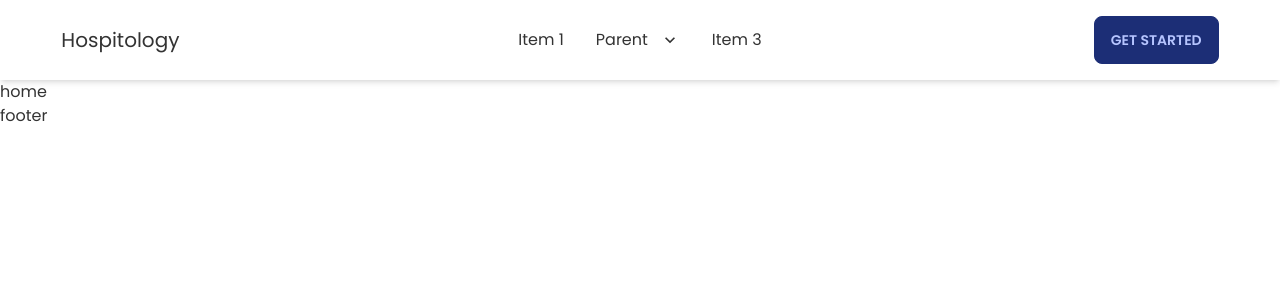
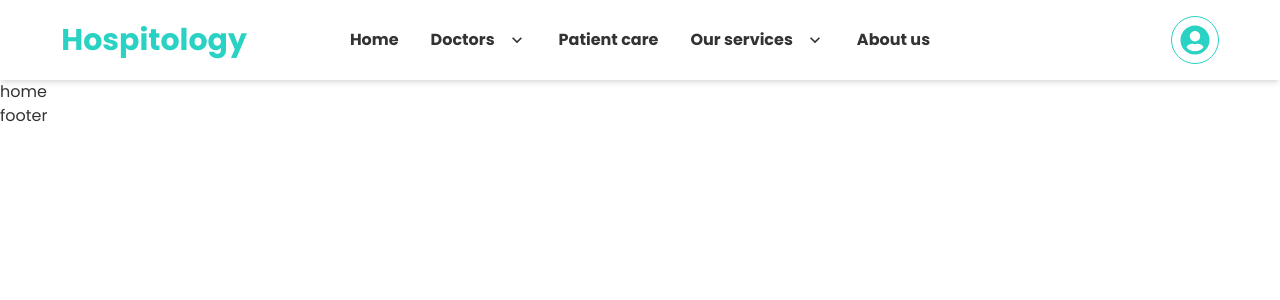
Before and after one commit to ruhulamin111/hospitology-frontend, a React (Create React App) app: page / in a window 1280 px wide. Shown: the top 300 px of the page. Built offline with nearby package versions, Linux system fonts and the light colour scheme.

Commit message:
header complete

```diff
--- a/package.json
+++ b/package.json
@@ -9,6 +9,7 @@
     "daisyui": "^2.38.0",
     "react": "^18.2.0",
     "react-dom": "^18.2.0",
+    "react-icons": "^4.6.0",
     "react-router-dom": "^6.4.3",
     "react-scripts": "5.0.1",
     "web-vitals": "^2.1.4"
--- a/src/pages/Header/Header.js
+++ b/src/pages/Header/Header.js
@@ -1,10 +1,11 @@
 import React from 'react'
 import { Link } from 'react-router-dom'
+import { FaUserCircle } from 'react-icons/fa';
 
 const Header = () => {
     return (
         <div className="shadow-md ">
-            <div className='navbar h-20 w-11/12 mx-auto'>
+            <div className='navbar h-20 w-11/12 mx-auto font-bold'>
                 <div className="navbar-start">
 
                     {/* small screen option  */}
@@ -13,45 +14,145 @@ const Header = () => {
                             <svg xmlns="http://www.w3.org/2000/svg" fill="none" viewBox="0 0 24 24" className="inline-block w-6 h-6 stroke-current"><path strokeLinecap="round" strokeLinejoin="round" strokeWidth="2" d="M4 6h16M4 12h16M4 18h16"></path></svg>
                         </label>
                         <ul tabIndex={0} className="menu menu-compact dropdown-content mt-3 p-2 shadow bg-base-100 rounded-box w-52">
-                            <li><a>Item 1</a></li>
+                            <li >
+                                <Link className='duration-300 ease-in hover:text-secondary' to='/'>
+                                    Home
+                                </Link>
+                            </li>
                             <li tabIndex={0}>
-                                <a className="justify-between">
-                                    Parent
-                                    <svg className="fill-current" xmlns="http://www.w3.org/2000/svg" width="24" height="24" viewBox="0 0 24 24"><path d="M8.59,16.58L13.17,12L8.59,7.41L10,6L16,12L10,18L8.59,16.58Z" /></svg>
-                                </a>
+                                <Link className='duration-300 ease-in hover:text-secondary' to='/'>
+                                    Doctors
+                                    <svg className="fill-current" xmlns="http://www.w3.org/2000/svg" width="20" height="20" viewBox="0 0 24 24"><path d="M7.41,8.58L12,13.17L16.59,8.58L18,10L12,16L6,10L7.41,8.58Z" /></svg>
+                                </Link>
                                 <ul className="p-2">
-                                    <li><a>Submenu 1</a></li>
-                                    <li><a>Submenu 2</a></li>
+                                    <li >
+                                        <Link className='duration-300 ease-in hover:text-secondary' to='/'>
+                                            Department wise
+                                        </Link>
+                                    </li>
+                                    <li >
+                                        <Link className='duration-300 ease-in hover:text-secondary' to='/'>
+                                            Branch wise
+                                        </Link>
+                                    </li>
                                 </ul>
                             </li>
-                            <li><a>Item 3</a></li>
+                            <li >
+                                <Link className='duration-300 ease-in hover:text-secondary' to='/'>
+                                    Patient care
+                                </Link>
+                            </li>
+                            <li tabIndex={0}>
+                                <Link className='duration-300 ease-in hover:text-secondary' to='/'>
+                                    Our services
+                                    <svg className="fill-current" xmlns="http://www.w3.org/2000/svg" width="20" height="20" viewBox="0 0 24 24"><path d="M7.41,8.58L12,13.17L16.59,8.58L18,10L12,16L6,10L7.41,8.58Z" /></svg>
+                                </Link>
+                                <ul className="p-2">
+                                    <li >
+                                        <Link className='duration-300 ease-in hover:text-secondary' to='/'>
+                                            Hospital service
+                                        </Link>
+                                    </li>
+                                    <li >
+                                        <Link className='duration-300 ease-in hover:text-secondary' to='/'>
+                                            Diagonistic servic
+                                        </Link>
+                                    </li>
+                                    <li >
+                                        <Link className='duration-300 ease-in hover:text-secondary' to='/'>
+                                            Dental service
+                                        </Link>
+                                    </li>
+                                    <li >
+                                        <Link className='duration-300 ease-in hover:text-secondary' to='/'>
+                                            Health checkup package
+                                        </Link>
+                                    </li>
+                                </ul>
+                            </li>
+                            <li >
+                                <Link className='duration-300 ease-in hover:text-secondary' to='/'>
+                                    About us
+                                </Link>
+                            </li>
                         </ul>
                     </div>
-                    <Link to='/' className="normal-case text-xl">Hospitology</Link>
+                    <Link to='/' className="normal-case text-3xl text-secondary hover:text-primary duration-300 ease-in">Hospitology</Link>
                 </div>
 
                 {/* large screen option  */}
                 <div className="navbar-center hidden lg:flex">
                     <ul className="menu menu-horizontal p-0">
-                        <li><a>Item 1</a></li>
+                        <li >
+                            <Link className='duration-300 ease-in hover:text-secondary' to='/'>
+                                Home
+                            </Link>
+                        </li>
                         <li tabIndex={0}>
-                            <a>
-                                Parent
+                            <Link className='duration-300 ease-in hover:text-secondary' to='/'>
+                                Doctors
                                 <svg className="fill-current" xmlns="http://www.w3.org/2000/svg" width="20" height="20" viewBox="0 0 24 24"><path d="M7.41,8.58L12,13.17L16.59,8.58L18,10L12,16L6,10L7.41,8.58Z" /></svg>
-                            </a>
+                            </Link>
                             <ul className="p-2">
-                                <li><a>Submenu 1</a></li>
-                                <li><a>Submenu 2</a></li>
+                                <li >
+                                    <Link className='duration-300 ease-in hover:text-secondary' to='/'>
+                                        Department wise
+                                    </Link>
+                                </li>
+                                <li >
+                                    <Link className='duration-300 ease-in hover:text-secondary' to='/'>
+                                        Branch wise
+                                    </Link>
+                                </li>
                             </ul>
                         </li>
-                        <li><a>Item 3</a></li>
+                        <li >
+                            <Link className='duration-300 ease-in hover:text-secondary' to='/'>
+                                Patient care
+                            </Link>
+                        </li>
+                        <li tabIndex={0}>
+                            <Link className='duration-300 ease-in hover:text-secondary' to='/'>
+                                Our services
+                                <svg className="fill-current" xmlns="http://www.w3.org/2000/svg" width="20" height="20" viewBox="0 0 24 24"><path d="M7.41,8.58L12,13.17L16.59,8.58L18,10L12,16L6,10L7.41,8.58Z" /></svg>
+                            </Link>
+                            <ul className="p-2">
+                                <li >
+                                    <Link className='duration-300 ease-in hover:text-secondary' to='/'>
+                                        Hospital service
+                                    </Link>
+                                </li>
+                                <li >
+                                    <Link className='duration-300 ease-in hover:text-secondary' to='/'>
+                                        Diagonistic servic
+                                    </Link>
+                                </li>
+                                <li >
+                                    <Link className='duration-300 ease-in hover:text-secondary' to='/'>
+                                        Dental service
+                                    </Link>
+                                </li>
+                                <li >
+                                    <Link className='duration-300 ease-in hover:text-secondary' to='/'>
+                                        Health checkup package
+                                    </Link>
+                                </li>
+                            </ul>
+                        </li>
+                        <li >
+                            <Link className='duration-300 ease-in hover:text-secondary' to='/'>
+                                About us
+                            </Link>
+                        </li>
                     </ul>
                 </div>
                 <div className="navbar-end">
-                    <a className="btn">Get started</a>
+                    <Link to='/' className="text-3xl text-secondary p-2 border rounded-full border-secondary hover:bg-secondary hover:text-white duration-300 ease-in">
+                        <FaUserCircle />
+                    </Link>
                 </div>
             </div>
-        </div>
+        </div >
     )
 }
 
```
Also changed, not shown: 1 other file (tests, documents, lock files or other folders).
